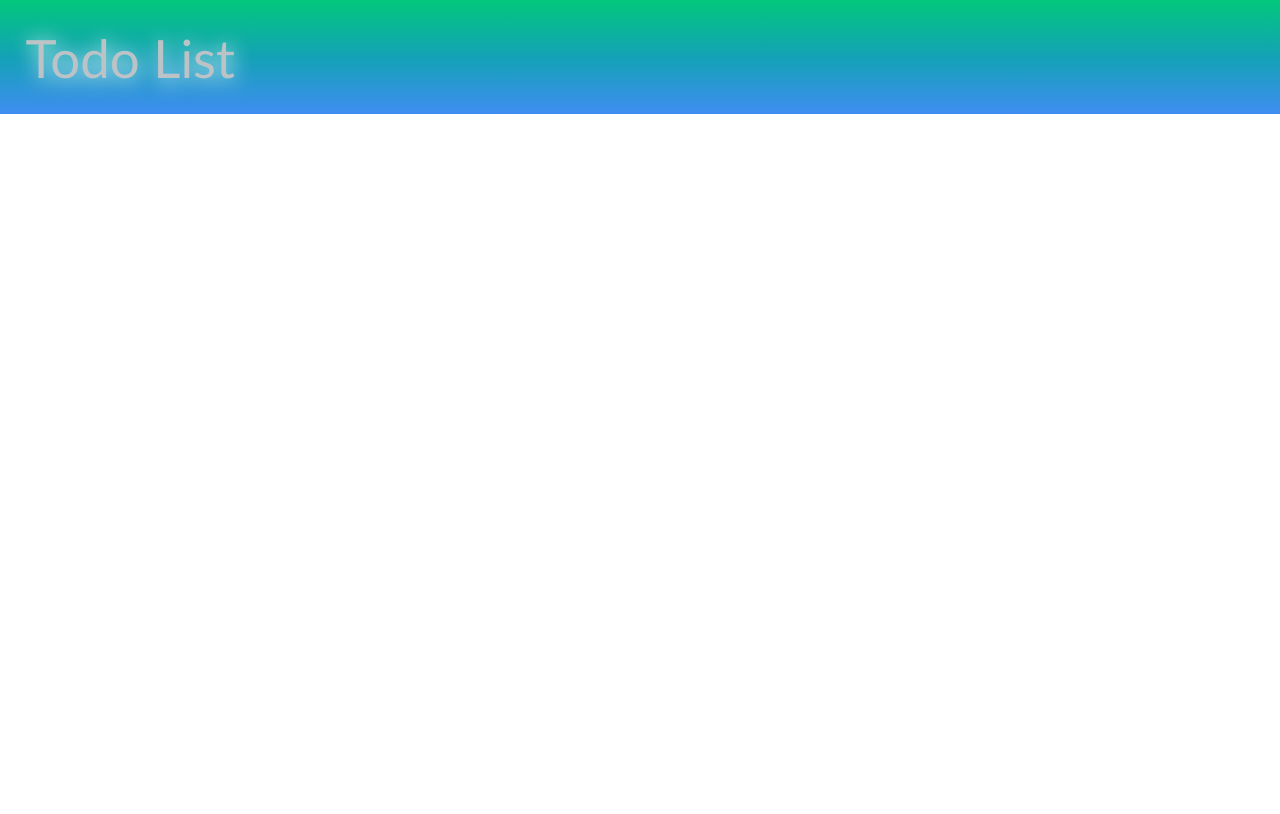
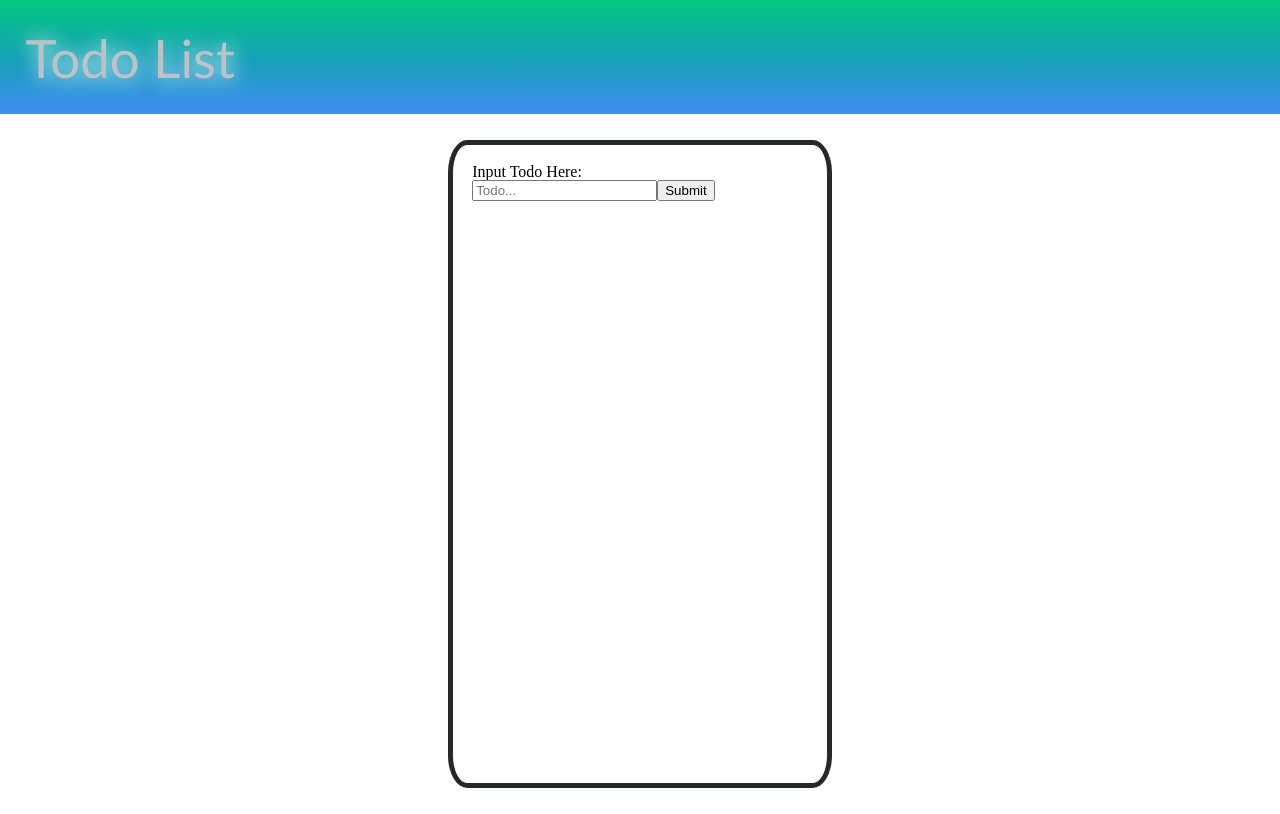
Before and after one commit to Mekhi-Rhodie/Todo-list, a Vue app: page / in a window 1280 px wide. Built offline with nearby package versions, Linux system fonts and the light colour scheme.

Commit message:
Update TodoList.vue
- add logic for list rendering and list controls
- round the borders of Todo list
- move the Todo list to the middle of screen

```diff
--- a/src/components/TodoList.vue
+++ b/src/components/TodoList.vue
@@ -1,13 +1,58 @@
 <template>
-    <div>
-
+    <div id="app-body">
+        <h2>Input Todo Here: {{ todoInput }}</h2>
+        <div>
+            <form>
+            <span class="inline-form-group">
+                <input v-model.trim="todoInput" type="text" id="todoInput" name="todoInput" minlength="10" maxlength="25" placeholder="Todo...">
+                <button id="submitTodo" type="button" @click="addTodo">Submit</button>
+            </span>
+        </form>
+        </div>
+        <div class="list-group">
+            <li class="list-item" v-for="(item, index) in items">
+                <span class="list-info">
+                    {{ item.id }}
+                    {{ item.message }}
+                    {{ item.timeStamp }}
+                    <button class="listControl" type="button" @click="removeTodo(item.id)">X</button>
+                </span>
+            </li>
+        </div>
     </div>
 </template>
 
 <script>
-
+    export default {
+        data() {
+            return {
+                todoInput: "",
+                timeStamp: "",
+                listItems: [],
+                checkedListItems: []
+            }
+        },
+        methods: {
+            addTodo() {
+                console.log("Did not code logic yet!")
+            },
+            removeTodo() {
+                console.log("This feature has not be coded yet!")
+            },
+            bulkRemove() {
+                console.log("This has not been implemented yet!")
+            }
+        }
+    }
 </script>
 
 <style scoped>
-
+    #app-body {
+        border: 5px solid #26292C;
+        border-radius: 5%;
+        margin: 2% 35%;
+        max-width: 27vw;
+        min-height: 75vh;
+        padding: 1.5%;
+    }
 </style>
```
